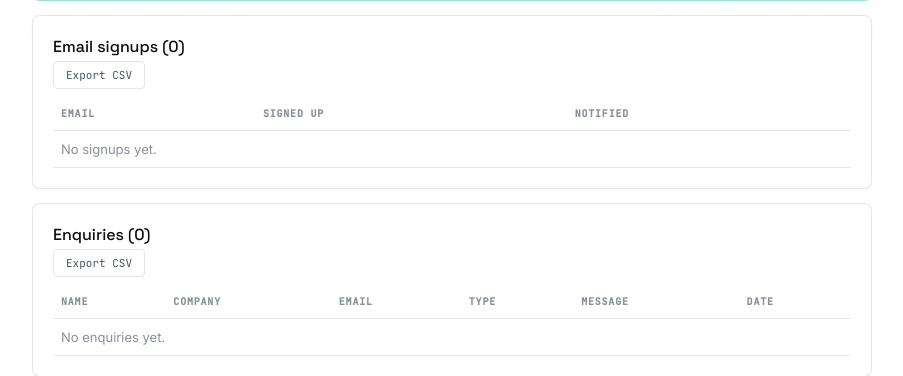
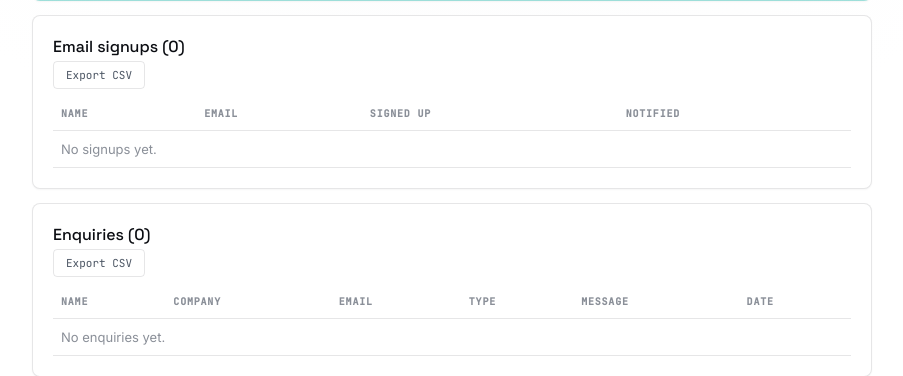
Before and after one commit to TheBooleanJulian/accurova-live-event, a Python web app: template app/templates/admin/event_detail.html in a window 1280 px wide. Shown: the part 724-1100 px from the top of the page, without its empty margins (188-1091 px from the left). Run offline with Jinja, Linux system fonts and the light colour scheme; the template is opened without the code that fills it, so the values that code supplies are empty.

Commit message:
Collect name on the photo-notify email signup form
The "Get today's event photos" signup previously only asked for email
despite the card copy implying more. Adds a required name field,
stored on email_signups.name (nullable, since existing rows predate
it — an idempotent ALTER TABLE backfills the column on already-
deployed DBs). Surfaced in the admin signups table and CSV export.

```diff
--- a/app/routes/admin.py
+++ b/app/routes/admin.py
@@ -291,10 +291,10 @@ def export_signups_csv(request: Request, event_id: int):
     if not _is_logged_in(request):
         return RedirectResponse("/admin/login", status_code=303)
     rows = query_all(
-        "SELECT email, created_at, notified_at FROM email_signups WHERE event_id = ? ORDER BY created_at",
+        "SELECT name, email, created_at, notified_at FROM email_signups WHERE event_id = ? ORDER BY created_at",
         (event_id,),
     )
-    return _csv_response(rows, ["email", "created_at", "notified_at"], f"signups_event_{event_id}.csv")
+    return _csv_response(rows, ["name", "email", "created_at", "notified_at"], f"signups_event_{event_id}.csv")
 
 
 @router.get("/events/{event_id}/enquiries.csv")
--- a/app/templates/admin/event_detail.html
+++ b/app/templates/admin/event_detail.html
@@ -55,12 +55,12 @@
     <a class="link-btn" href="/admin/events/{{ event.id }}/signups.csv">Export CSV</a>
     <div class="table-scroll">
     <table>
-      <thead><tr><th>Email</th><th>Signed up</th><th>Notified</th></tr></thead>
+      <thead><tr><th>Name</th><th>Email</th><th>Signed up</th><th>Notified</th></tr></thead>
       <tbody>
         {% for s in signups %}
-        <tr><td>{{ s.email }}</td><td>{{ s.created_at }}</td><td>{{ s.notified_at or "—" }}</td></tr>
+        <tr><td>{{ s.name or "—" }}</td><td>{{ s.email }}</td><td>{{ s.created_at }}</td><td>{{ s.notified_at or "—" }}</td></tr>
         {% else %}
-        <tr><td colspan="3" style="color:var(--ink-faint);">No signups yet.</td></tr>
+        <tr><td colspan="4" style="color:var(--ink-faint);">No signups yet.</td></tr>
         {% endfor %}
       </tbody>
     </table>
--- a/app/templates/public/index.html
+++ b/app/templates/public/index.html
@@ -36,6 +36,7 @@
     <p class="card-title">Get today's event photos</p>
     <p class="card-desc">Photos are still being processed. Leave your email and we'll notify you the moment they're ready.</p>
     <form id="signup-form">
+      <input type="text" id="signup-name" name="name" placeholder="Your name" required autocomplete="name" />
       <input type="email" id="signup-email" name="email" placeholder="you@company.com" required autocomplete="email" />
       <button type="submit" class="btn btn-primary">Notify Me</button>
     </form>
@@ -107,6 +108,7 @@ if (signupForm) {
   signupForm.addEventListener('submit', async (e) => {
     e.preventDefault();
     const statusEl = document.getElementById('signup-status');
+    const name = document.getElementById('signup-name').value.trim();
     const email = document.getElementById('signup-email').value.trim();
     const btn = signupForm.querySelector('button');
     btn.disabled = true;
@@ -114,7 +116,7 @@ if (signupForm) {
       const res = await fetch(`/e/${EVENT_SLUG}/signup`, {
         method: 'POST',
         headers: { 'Content-Type': 'application/json' },
-        body: JSON.stringify({ email }),
+        body: JSON.stringify({ name, email }),
       });
       const data = await res.json();
       if (res.ok) {
--- a/migrations/init_db.py
+++ b/migrations/init_db.py
@@ -42,6 +42,7 @@ def init_db(db_path: Path = DB_PATH) -> None:
     try:
         conn.executescript(sql)
         _add_column_if_missing(conn, "events", "thumbnail_path", "TEXT")
+        _add_column_if_missing(conn, "email_signups", "name", "TEXT")
         conn.commit()
     finally:
         conn.close()
--- a/migrations/schema.sql
+++ b/migrations/schema.sql
@@ -17,6 +17,7 @@ CREATE TABLE IF NOT EXISTS events (
 CREATE TABLE IF NOT EXISTS email_signups (
     id INTEGER PRIMARY KEY AUTOINCREMENT,
     event_id INTEGER NOT NULL REFERENCES events(id) ON DELETE CASCADE,
+    name TEXT,                       -- nullable for rows created before the name field existed
     email TEXT NOT NULL,
     created_at TEXT NOT NULL DEFAULT (datetime('now')),
     notified_at TEXT,
```
Also changed, not shown: app/routes/public.py (+11 -2 lines).
